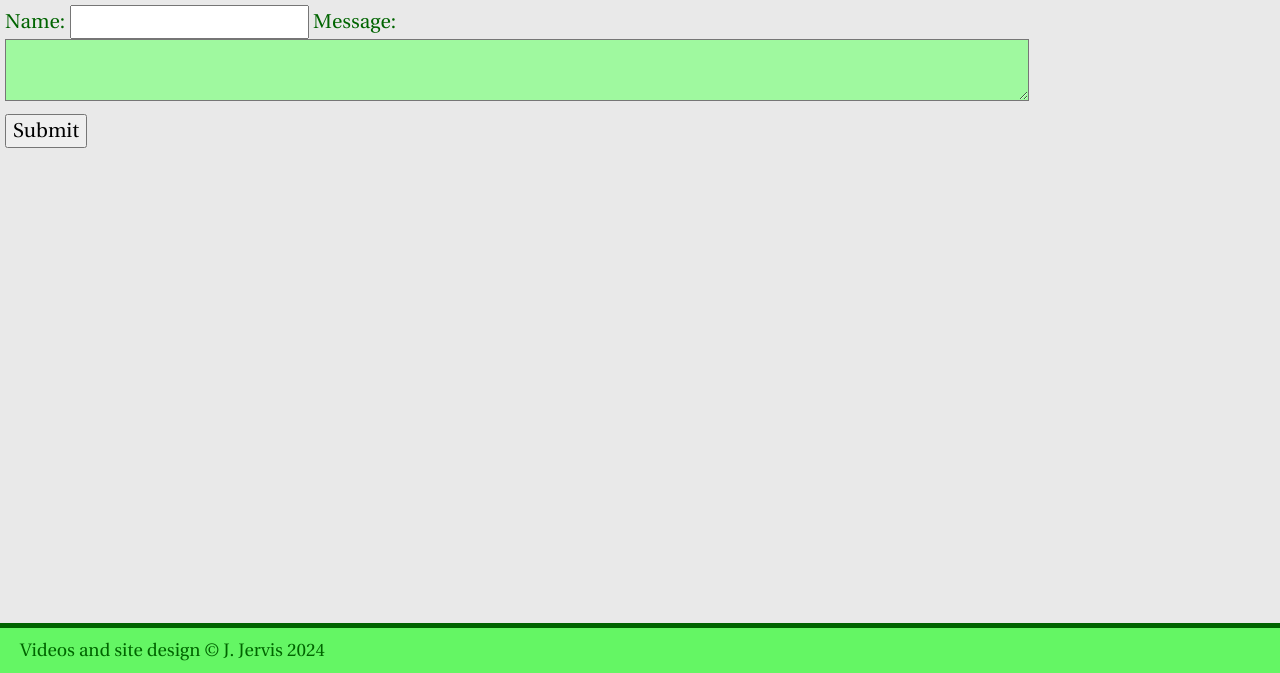
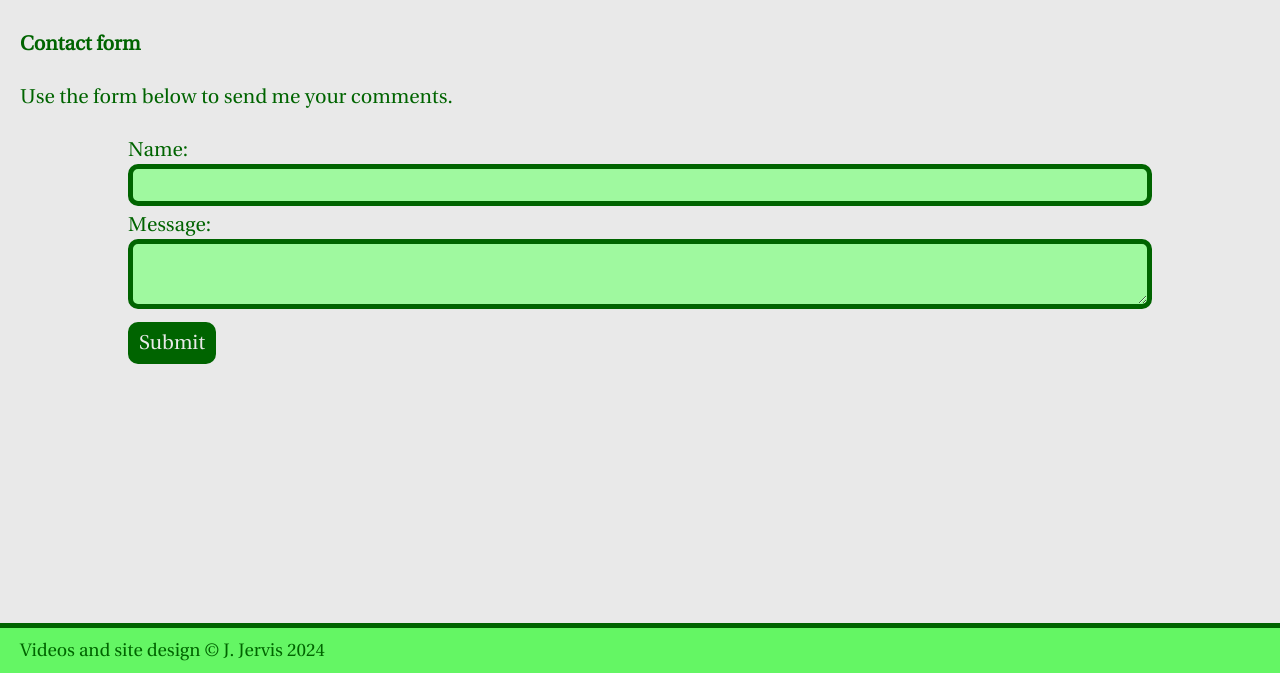
Before and after one commit to johnrjervis/django-juggling-website, a Django app: page /juggling/about/contact/ in a window 1280 px wide. Shown: the part 127-800 px from the top of the page. Run offline with Django 3.2, Linux system fonts and the light colour scheme; some libraries are stand-ins or nearby versions.

Commit message:
Style for the contact page

```diff
--- a/vlog/templates/vlog/contact.html
+++ b/vlog/templates/vlog/contact.html
@@ -4,13 +4,20 @@
 
 {% block main_content %}
 
+    <article>
+
+      <h2>Contact form</h2>
+      <p>Use the form below to send me your comments.</p>
+
+      <section class="comments">
+
         <form method="POST">
           {% csrf_token %}
           <label for="sender_name">Name: </label>
-      <input id="sender_name" name="sender_name"/>
+          <input id="sender_name" name="sender_name" class="commenter_name green_border"/>
           <label for="message">Message: </label>
-      <textarea id="message" name="message"></textarea>
-      <button>Submit</button>
+          <textarea id="message" name="message" class="green_border" required></textarea>
+          <button type="submit" class="green_border btn_submit">Submit</button>
         </form>
 
         {% if messages %}
@@ -19,4 +26,7 @@
           {% endfor %}
         {% endif %}
 
+      </section>
+    </article>
+
 {% endblock %}
```
Lines whose indentation alone changed are shown as unchanged.
